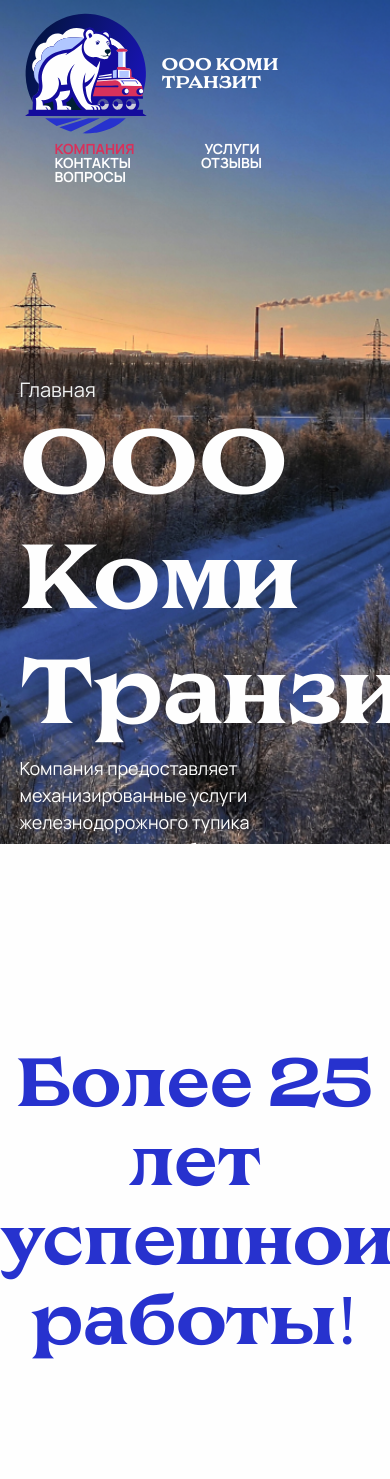
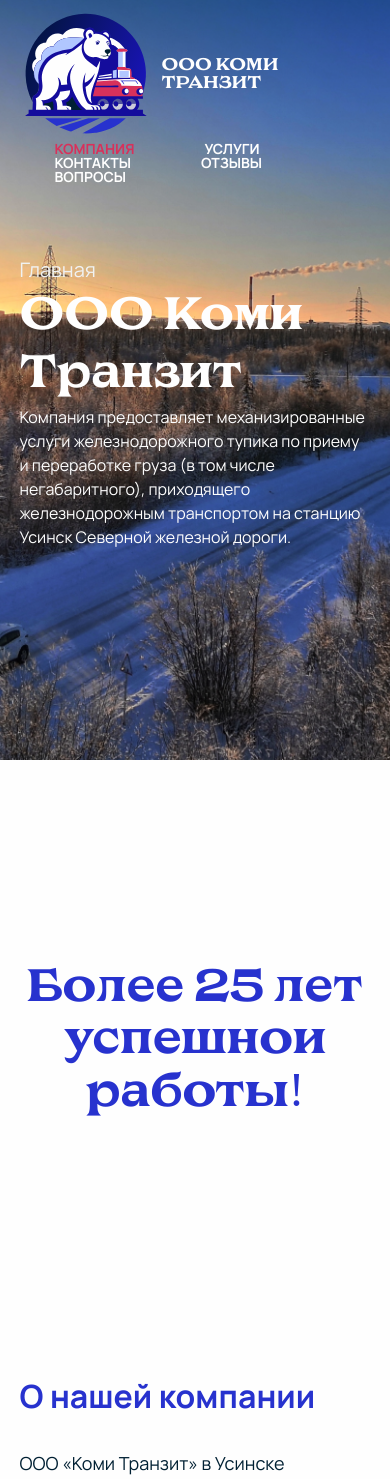
Before and after one commit to ElinkaD/komi-tranzit, a PHP site: page /index.php?page=company_page in a window 390 px wide; the page is wider, and only the part inside the window is pictured. Shown: the top 1479 px of that part. Run offline with PHP 8.4, Linux system fonts and the light colour scheme.

Commit message:
inner title

```diff
--- a/company_page.php
+++ b/company_page.php
@@ -2,7 +2,7 @@
 .hero {
     position: relative;
     color: #FEFEFE;
-    height: 100vh;
+    height: 84vh;
 }
 .hero h4{
     color: #F0F2F2
@@ -23,6 +23,21 @@
     color: #FEFEFE;
 }
 
+@media (max-width: 800px) {
+    .hero-text h1 {
+        font-size: 48px;
+    }
+
+    .hero-text p {
+        width: 90vw;
+        font-size: 16px;
+        line-height: 1.5;
+    }
+
+    .hero {
+    height: 90vh;
+}
+}
 </style>
 
 <section class="hero">
--- a/contacts_page.php
+++ b/contacts_page.php
@@ -21,7 +21,6 @@
     padding: 0;
 
     margin: 0 auto;
-    transform: translate(0, -25%);
 }
 
 .container {
--- a/css/history.css
+++ b/css/history.css
@@ -71,4 +71,8 @@
         height: auto;
         border-radius: 0;
     }
+
+    .slogan h2 {
+        font-size: 48px;
+    }
 }
--- a/css/service_text.css
+++ b/css/service_text.css
@@ -20,7 +20,7 @@
 
 .container {
     width: 75vw;
-    margin: 125px 0 200px 80px;
+    margin: 30px 0 200px 80px;
 
     display: flex;
     flex-direction: column;
--- a/css/style.css
+++ b/css/style.css
@@ -114,25 +114,36 @@ h4:hover:after {
     margin: 200px 0;
 }
 
-/* inner title */
+/* Стили для внутреннего заголовка h1 */
 .hero {
     text-align: left;
-
     width: 100vw;
-    height: 65%;
+    padding: 20px;
+    padding-left: 80px;
+    box-sizing: border-box;
+    height: auto;
 }
 .hero-text {
-    position: absolute;
-    top: 45vh;
-    left: 5vw;
-    width: 90vw;
-
+    position: relative;
+    width: 100%;
     display: flex;
     flex-direction: column;
-    height: 100vh;
     gap: 5px;
+
+    padding-top: 240px;
 }
 
-.hero-text h4{
+.hero-text h4 {
     color: rgba(2, 13.60, 118, 0.60);
 }
+
+@media (max-width: 800px) {
+    .hero {
+        padding-left: 5%;
+        box-sizing: border-box;
+        height: auto;
+    }
+    .hero-text h1 {
+        font-size: 48px;
+    }
+}
```
